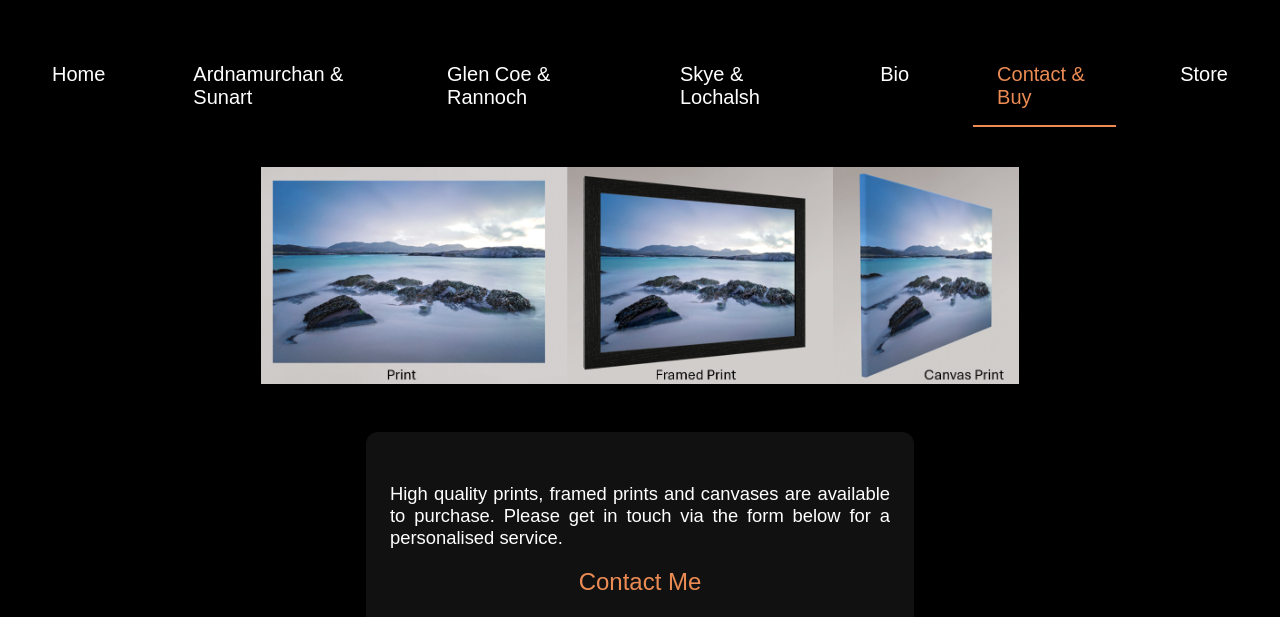
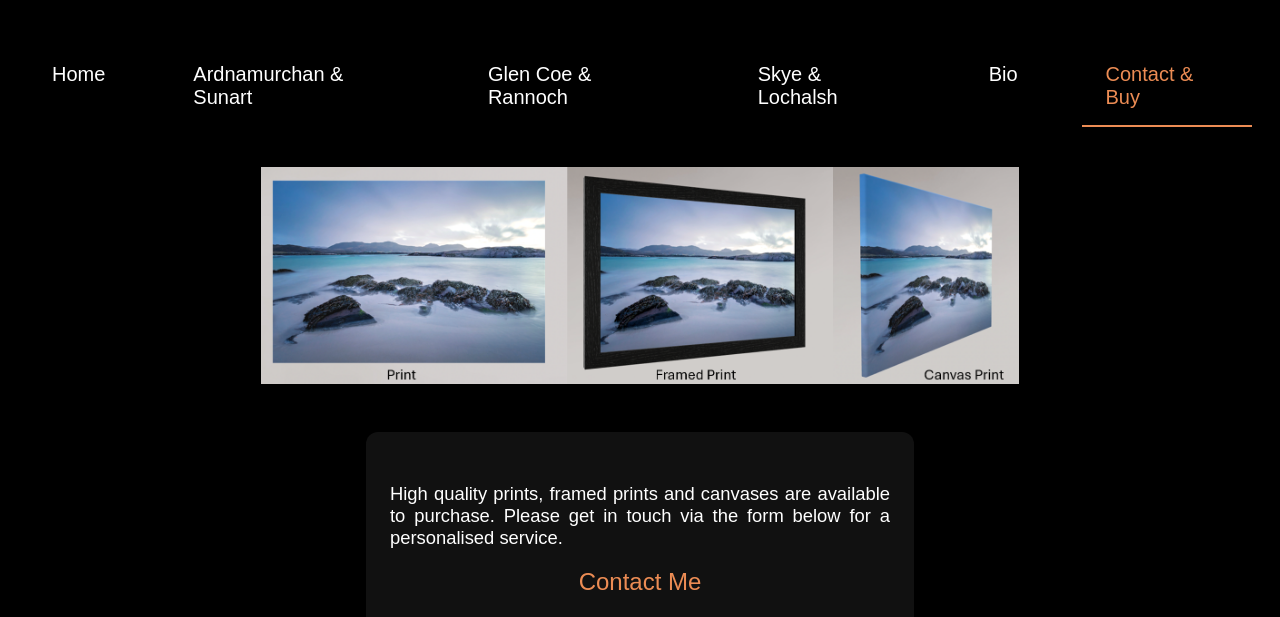
Before and after one commit to JezC70/JezCampbellPhotography, a plain HTML site: page JCPCon.html in a window 1280 px wide. Shown: the part 108-725 px from the top of the page. Drawn offline with Linux system fonts and the light colour scheme.

Commit message:
Update JCPCon.html

```diff
--- a/JCPCon.html
+++ b/JCPCon.html
@@ -10,7 +10,6 @@
       <li><a href="JCPSky.html">Skye & Lochalsh</a></li>
       <li><a href="JCPBio.html">Bio</a></li>
       <li><a href="JCPCon.html" class="active">Contact & Buy</a></li>
-      <li><a href="JCPSto.html">Store</a></li>
     </ul>
   </nav>
 </header>
```
